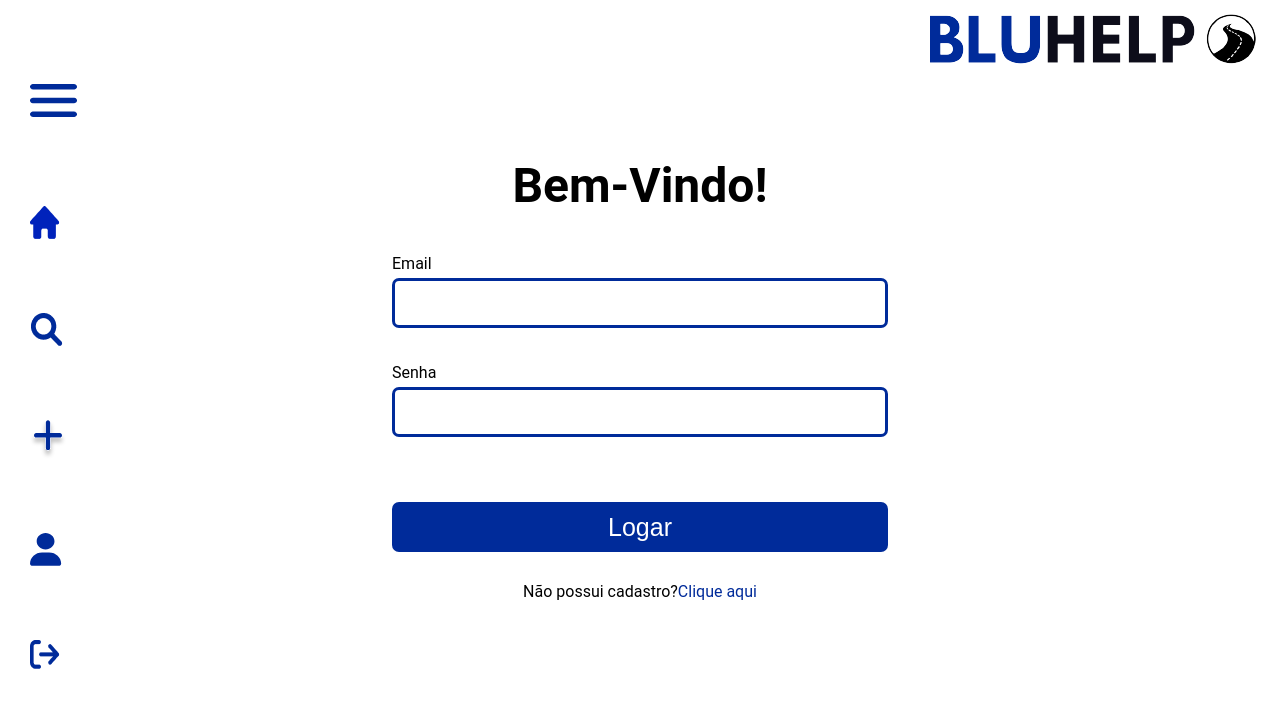
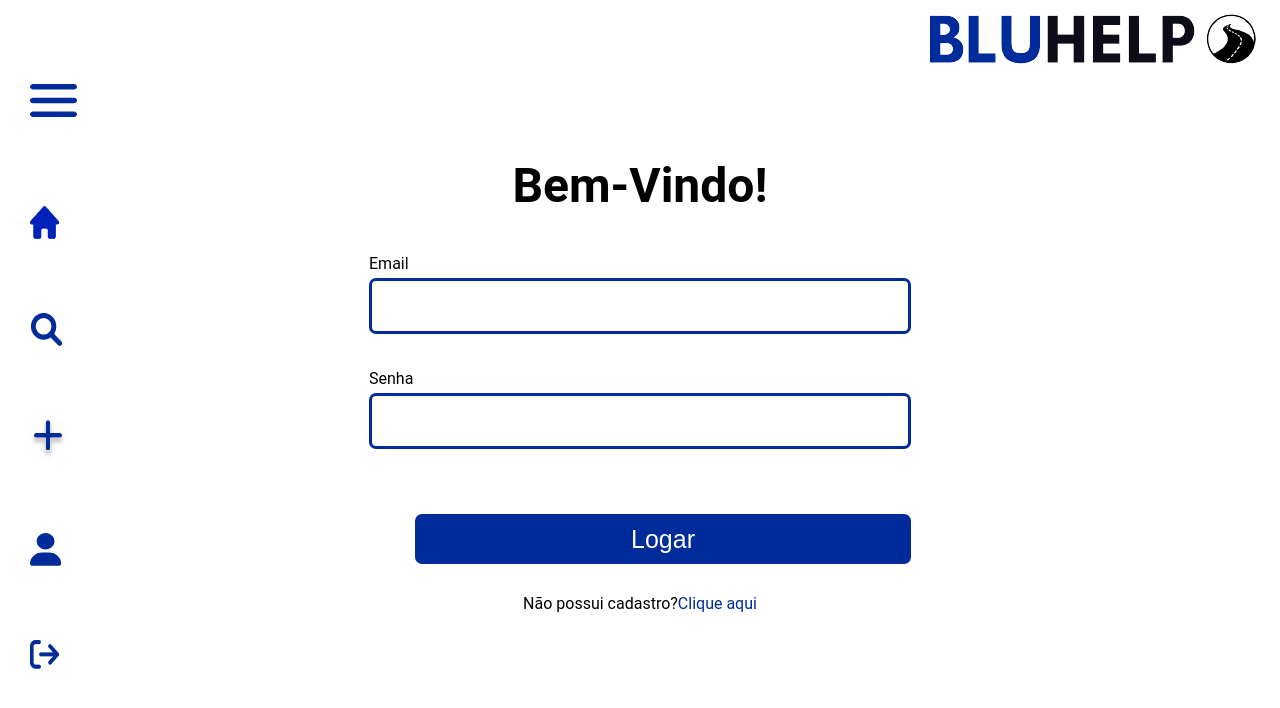
Before and after one commit to BluHelp/Frontend, an Angular app in the folder bluhelp/: page / in a window 1280 px wide. Shown: the top 708 px of the page. Built offline with nearby package versions, Linux system fonts and the light colour scheme.

Commit message:
Atualizado AppRoutingModule

```diff
--- a/bluhelp/src/styles.css
+++ b/bluhelp/src/styles.css
@@ -1,9 +1,10 @@
-* {
-    padding: 0;
-    margin: 0;
-    box-sizing: border-box;
+/* You can add global styles to this file, and also import other style files */
+*{
+    margin: 0%;
+    padding: 0%;
 }
-
-body {
-    font-family: roboto, sans-serif;
+html, body {
+    height: 100%;
+    background-color: #ffffff;
 }
+body { margin: 0; font-family: Roboto, "Helvetica Neue", sans-serif; }
```
Also changed, not shown: bluhelp/src/app/app-routing.module.ts (+7 -7 lines).
